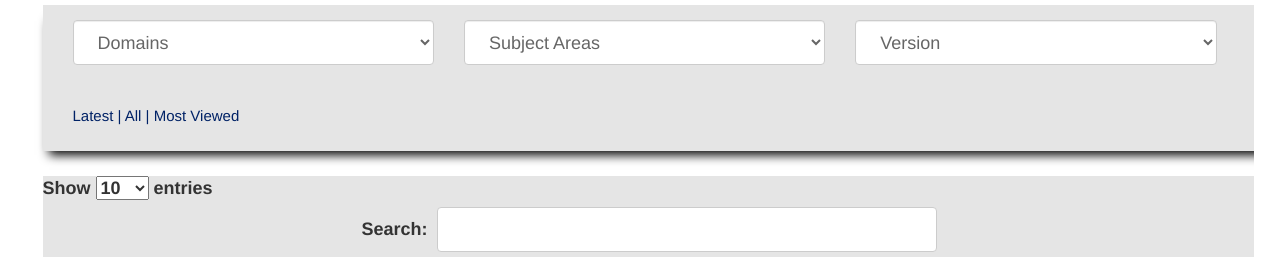
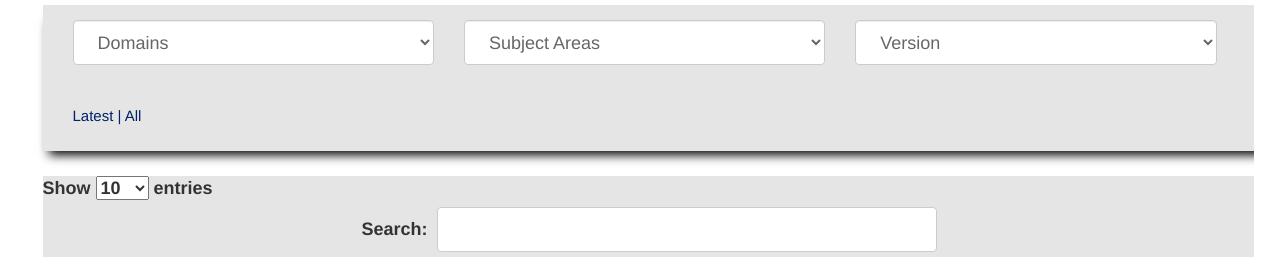
Before and after one commit to standards-hub/cim_github_pages, a Jekyll site: the page built from table.markdown, in a window 1280 px wide. Shown: the part 260-540 px from the top of the page. Built offline with Jekyll 4.4.1, drawn with Linux system fonts in a browser that asks for light colours; nearby versions of some CDN libraries; some web fonts are replaced; grey boxes are pictures that could not be loaded.

Commit message:
Update post.html

```diff
--- a/_layouts/post.html
+++ b/_layouts/post.html
@@ -103,8 +103,7 @@ title: CIM
         </div>
         <div class="form-group col-md-4 no-padding" style="font-size: 15px;">
           <a id="sel1" value="All">Latest  |</a>
-          <a id="sel1" value="All">All  |</a>
-          <a id="sel1" value="All">Most Viewed</a>
+          <a id="sel1" value="All">All </a>
         </div>
       </div>
       <div style="width:1213px">
```
